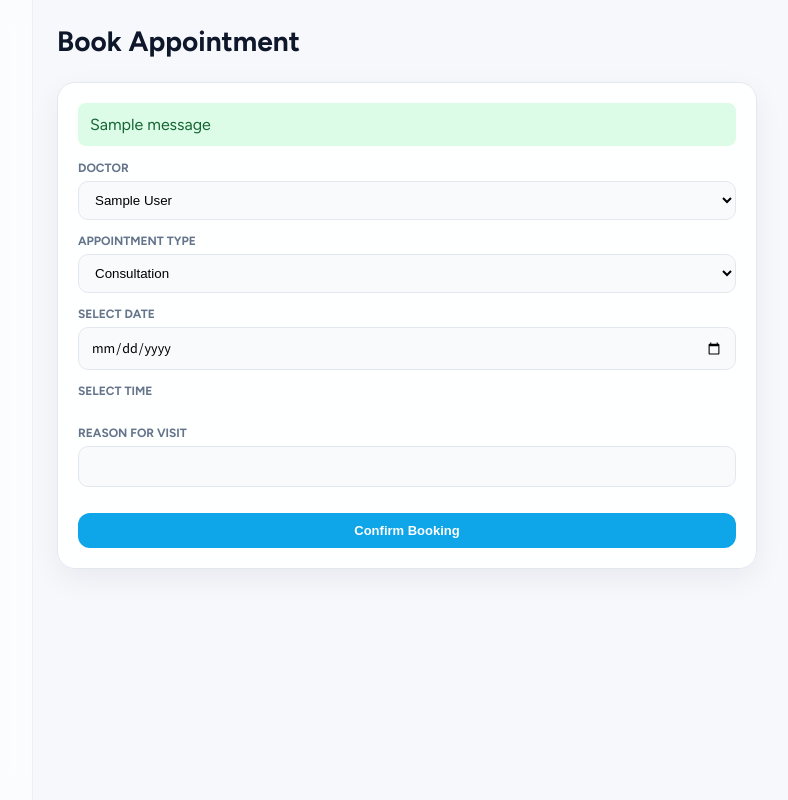
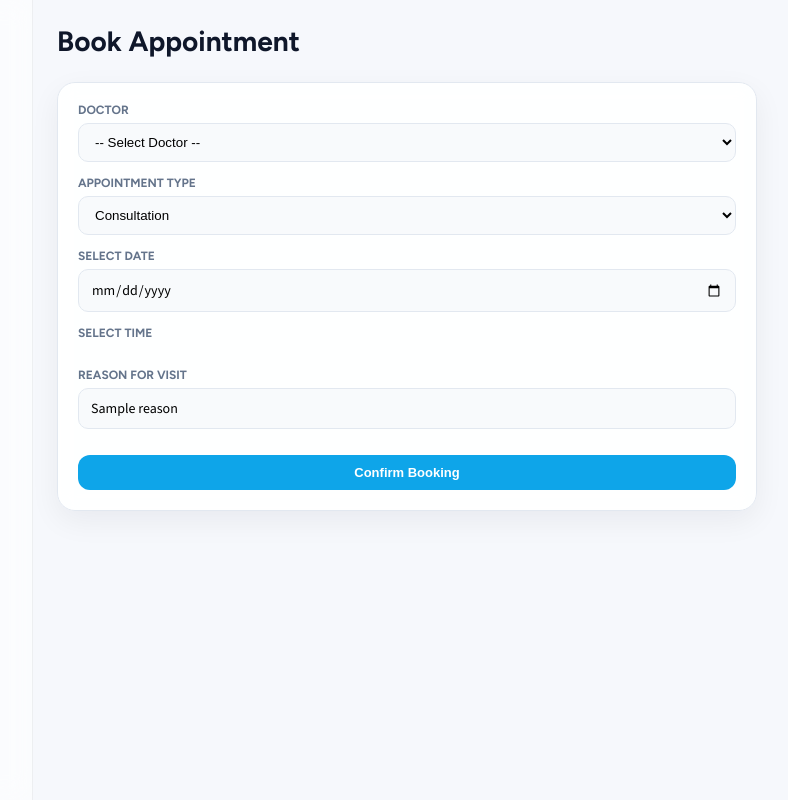
Before and after one commit to jyaoheng04/TCX2003, a Flask app: template templates/patient/create.html in a window 1280 px wide. Shown: the part 64-864 px from the top of the page, without its empty margins (207-995 px from the left). Run offline with Flask 3, Linux system fonts and the light colour scheme; the template is opened without the code that fills it: most values are stand-ins (such as "Sample title", 1, 10 or a date in 2020); one stand-in notice (Sample message) is shown.

Commit message:
edit field validation

```diff
--- a/templates/patient/create.html
+++ b/templates/patient/create.html
@@ -10,59 +10,100 @@
 
 <div class="patient-form-card">
 
-    {% with messages = get_flashed_messages(with_categories=true) %}
-        {% if messages %}
-            {% for category, message in messages %}
-                <div class="alert alert-{{ category }}">
-                    {{ message }}
-                </div>
-            {% endfor %}
-        {% endif %}
-    {% endwith %}
-
 <form class="patient-form" method="POST">
 
     <!-- DOCTOR -->
     <div class="patient-field">
         <label>Doctor</label>
-            <select name="doctor_id" required>
+        <select name="doctor_id"
+                class="{% if errors.get('doctor_id') %}input-error{% endif %}"
+                required>
+
+            <option value="">-- Select Doctor --</option>
+
             {% for doctor in doctors %}
-                <option value="{{ doctor.staff_id }}">
+            <option value="{{ doctor.staff_id }}"
+                {% if form_data.get('doctor_id') == doctor.staff_id|string %}selected{% endif %}>
                 {{ doctor.full_name }}
             </option>
             {% endfor %}
         </select>
+
+        {% if errors.get('doctor_id') %}
+        <div class="field-error">{{ errors['doctor_id'] }}</div>
+        {% endif %}
     </div>
 
     <!-- APPOINTMENT TYPE -->
     <div class="patient-field">
         <label>Appointment Type</label>
-            <select name="appointment_type" id="appointmentType" required>
-                <option value="consultation">Consultation</option>
-                <option value="blood_test">Blood Test</option>
-                <option value="urine_test">Urine Test</option>
+        <select name="appointment_type"
+                id="appointmentType"
+                class="{% if errors.get('appointment_type') %}input-error{% endif %}"
+                required>
+
+            {% set selected_type = form_data.get('appointment_type') %}
+
+            <option value="consultation" {% if selected_type == 'consultation' %}selected{% endif %}>
+                Consultation
+            </option>
+            <option value="blood_test" {% if selected_type == 'blood_test' %}selected{% endif %}>
+                Blood Test
+            </option>
+            <option value="urine_test" {% if selected_type == 'urine_test' %}selected{% endif %}>
+                Urine Test
+            </option>
         </select>
+
+        {% if errors.get('appointment_type') %}
+        <div class="field-error">{{ errors['appointment_type'] }}</div>
+        {% endif %}
     </div>
 
     <!-- DATE -->
     <div class="patient-field">
         <label>Select Date</label>
-            <input type="date" id="datePicker" name="date" required>
+        <input type="date"
+               id="datePicker"
+               name="date"
+               value="{{ form_data.get('date', '') }}"
+               class="{% if errors.get('date') %}input-error{% endif %}"
+               required>
+
+        {% if errors.get('date') %}
+        <div class="field-error">{{ errors['date'] }}</div>
+        {% endif %}
     </div>
 
-        <!-- TIME SLOTS -->
+    <!-- TIME -->
     <div class="patient-field">
         <label>Select Time</label>
 
         <div id="timeSlots" class="time-slot-grid"></div>
 
-            <input type="hidden" name="time" id="selectedTime" required>
+        <input type="hidden"
+               name="time"
+               id="selectedTime"
+               value="{{ form_data.get('time', '') }}"
+               class="{% if errors.get('time') %}input-error{% endif %}">
+
+        {% if errors.get('time') %}
+        <div class="field-error">{{ errors['time'] }}</div>
+        {% endif %}
     </div>
 
     <!-- REASON -->
     <div class="patient-field">
         <label>Reason for Visit</label>
-            <input type="text" name="reason" required>
+        <input type="text"
+               name="reason"
+               value="{{ form_data.get('reason', '') }}"
+               class="{% if errors.get('reason') %}input-error{% endif %}"
+               required>
+
+        {% if errors.get('reason') %}
+        <div class="field-error">{{ errors['reason'] }}</div>
+        {% endif %}
     </div>
 
     <div class="patient-actions">
@@ -72,6 +113,7 @@
     </div>
 
 </form>
+
 </div>
 
 <!-- ===================== -->
@@ -83,18 +125,15 @@ const timeSlotsDiv = document.getElementById("timeSlots");
 const selectedTime = document.getElementById("selectedTime");
 const appointmentType = document.getElementById("appointmentType");
 
-// fetch booked times from backend
 async function getBooked(date) {
     const res = await fetch(`/patient/available-times?date=${date}`);
     const data = await res.json();
     return data.booked || [];
 }
 
-// generate slots based on type
 function generateSlots(type) {
 
     const slots = [];
-
     const startHour = 8;
     const endHour = 18;
 
@@ -141,7 +180,6 @@ function generateSlots(type) {
     return slots;
 }
 
-// render UI
 async function renderSlots() {
 
     const date = datePicker.value;
@@ -181,7 +219,6 @@ async function renderSlots() {
     });
 }
 
-// events
 datePicker.addEventListener("change", renderSlots);
 appointmentType.addEventListener("change", renderSlots);
 </script>
@@ -214,6 +251,17 @@ appointmentType.addEventListener("change", renderSlots);
     color: #888;
     cursor: not-allowed;
 }
+
+.input-error {
+    border: 1px solid #e74c3c !important;
+    background-color: #fff5f5;
+}
+
+.field-error {
+    color: #e74c3c;
+    font-size: 13px;
+    margin-top: 5px;
+}
 </style>
 
 {% endblock %}
```
Also changed, not shown: routes/patient.py (+39 -53 lines). Lines whose indentation alone changed are shown as unchanged.
